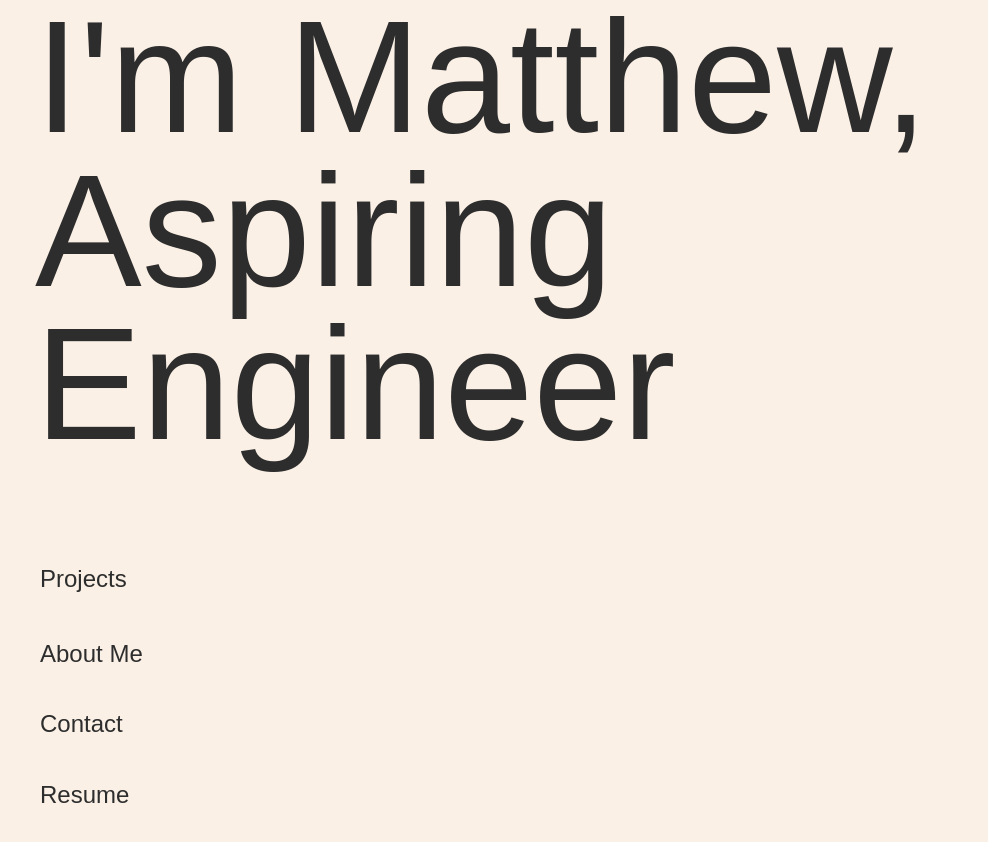
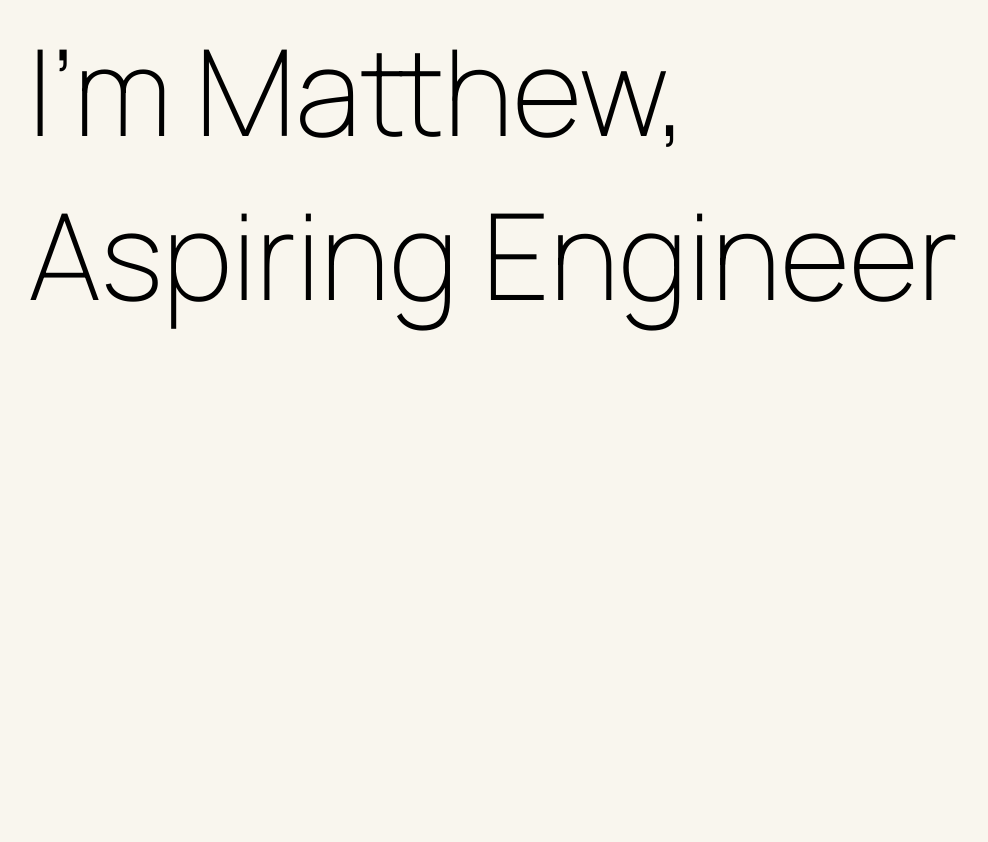
Before and after one commit to mattulau/portfolio, a plain HTML site: page index.html in a window 1280 px wide. Shown: the whole page, without its empty margins (0-988 px from the left). After the commit the page ends 800 px from the top, so only its background shows below. Drawn offline with Linux system fonts and the light colour scheme.

Commit message:
redone html and css

```diff
--- a/index.html
+++ b/index.html
@@ -4,36 +4,15 @@
   <meta charset="UTF-8">
   <meta name="viewport" content="width=device-width, initial-scale=1.0">
   <title>Matthew Lau</title>
+  <link rel="preconnect" href="https://fonts.googleapis.com">
+  <link rel="preconnect" href="https://fonts.gstatic.com" crossorigin>
+  <link href="https://fonts.googleapis.com/css2?family=Manrope:wght@200..800&display=swap" rel="stylesheet">
   <link rel="stylesheet" href="style.css">
 </head>
 <body>
-  <div>
-    <h1>
-      I'm Matthew,
-      <br>
-    </h1>
-    <h1 class="title">
-      Aspiring Engineer
-      <br>
-    </h1>
-  </div>
-  <div>
-    <a href="" id="work">Projects</a>
-    <br>
-  </div>
-  <div>
-    <a href="" id="about">About Me</a>
-    <br>
-  </div>
-  <div>
-    <a href="" id="contact">
-      Contact
-    </a>
-  </div>
-  <div>
-    <a href="" id="resume">
-      Resume
-    </a>
+  <div class="home">
+    <h1 class="name">I'm Matthew,</h1>
+    <h1 class="engineer">Aspiring Engineer</h1>
   </div>
 </body>
 </html>
--- a/style.css
+++ b/style.css
@@ -1,112 +1,19 @@
-/*
-  1. Use a more-intuitive box-sizing model.
-*/
-*, *::before, *::after {
-  box-sizing: border-box;
+html {
+  background-color: rgb(249, 246, 238);
 }
-/*
-  2. Remove default margin
-*/
-* {
-  margin: 0;
-}
-/*
-  Typographic tweaks!
-  3. Add accessible line-height
-  4. Improve text rendering
-*/
-body {
-  line-height: 1.5;
-  -webkit-font-smoothing: antialiased;
-}
-/*
-  5. Improve media defaults
-*/
-img, picture, video, canvas, svg {
-  display: block;
-  max-width: 100%;
-}
-/*
-  6. Remove built-in form typography styles
-*/
-input, button, textarea, select {
-  font: inherit;
-}
-/*
-  7. Avoid text overflows
-*/
-p, h1, h2, h3, h4, h5, h6 {
-  overflow-wrap: break-word;
-}
-/*
-  8. Create a root stacking context
-*/
-#root, #__next {
-  isolation: isolate;
-}
-
-a {
-  text-decoration: none
-}
-
-@import url('https://fonts.googleapis.com/css2?family=Manrope:wght@200..800&display=swap');
-h1 {
-  font-family: "Manrope", sans-serif;
-  font-optical-sizing: auto;
-  font-weight: 400;
-  font-style: normal;
-  font-size: 10em;
-  line-height: .96;
+.name {
+  font-family: 'Manrope', sans-serif;
+  font-weight: 260;
+  font-size: 120px;
   margin-top: 0;
   margin-bottom: 0;
-  color: rgb(45, 45, 45);
-  margin-left: 35px;
+  margin-left: 20px;
 }
-body {
-  background-color: rgb(250, 240, 230);
+.engineer {
+  font-family: 'Manrope', sans-serif;
+  font-weight: 260;
+  font-size: 120px;
+  margin-top: 0;
+  margin-bottom: 0;
+  margin-left: 20px;
 }
-.title {
-  margin-top: 0;
-  margin-bottom: 100px;
-}
-a {
-  font-weight: 350;
-}
-#work {
-  color: rgb(45, 45, 45);
-  margin-top: 100px;
-  font-size: 1.5em;
-  font-family: "Manrope", sans-serif;
-  margin-left: 40px;
-  display: flex;
-  margin-bottom: 10px;
-}
-#about {
-  color: rgb(45, 45, 45);
-  margin-top: 200px;
-  font-size: 1.5em;
-  font-family: "Manrope", sans-serif;
-  margin-left: 40px;
-  margin-top: 5px;
-  display: flex;
-}
-#contact {
-  color: rgb(45, 45, 45);
-  margin-top: 200px;
-  font-size: 1.5em;
-  font-family: "Manrope", sans-serif;
-  margin-left: 40px;
-  display: flex;
-  margin-top: 10px;
-  margin-bottom: 35px;
-}
-#resume {
-  color: rgb(45, 45, 45);
-  margin-top: 200px;
-  font-size: 1.5em;
-  font-family: "Manrope", sans-serif;
-  margin-left: 40px;
-  display: flex;
-  margin-top: 10px;
-  margin-bottom: 40px;
-}
```
Also changed, not shown: assets/DSC07741_VSCO.jpg (added).
